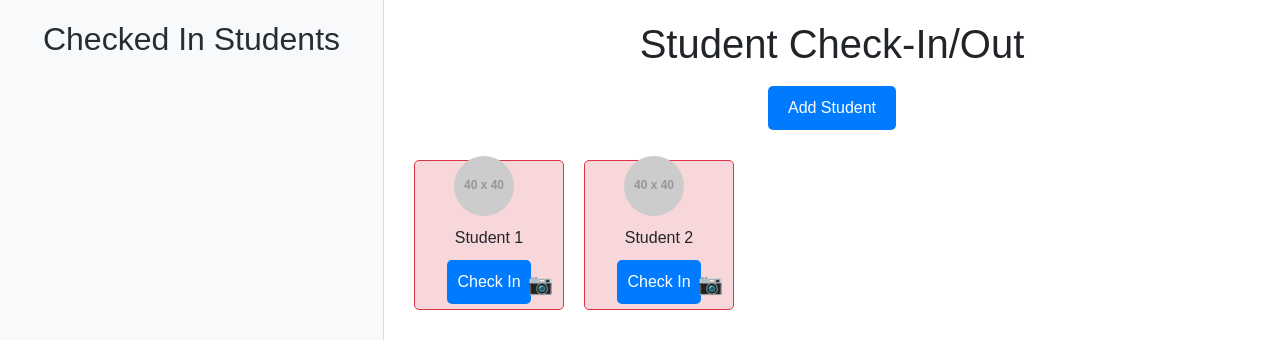
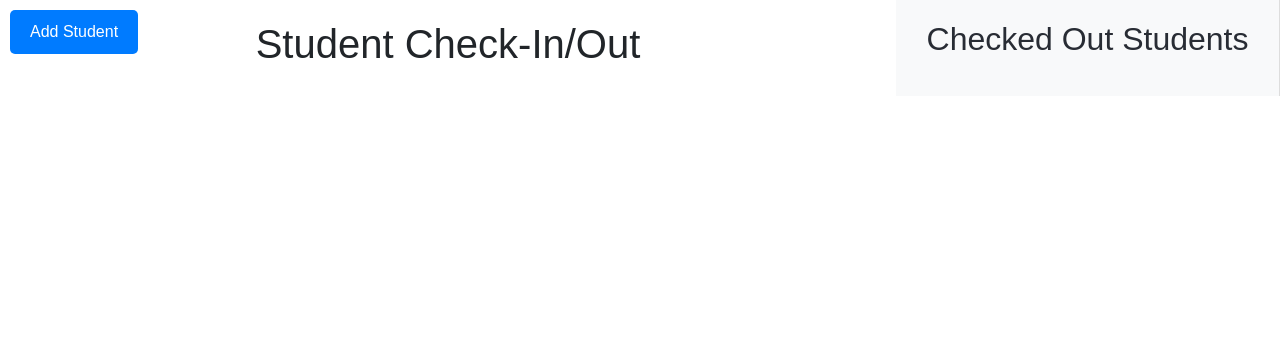
Before and after one commit to jfkrzeminski/StudentLogger, a React (Create React App) app in the folder logger-app/: page / in a window 1280 px wide. Shown: the top 348 px of the page. Built offline with nearby package versions, Linux system fonts and the light colour scheme; the HTML template or start-up script is replaced by a standard one.

Commit message:
Created "Checked Out" section instead of "Checked In"

```diff
--- a/logger-app/src/App.css
+++ b/logger-app/src/App.css
@@ -26,6 +26,9 @@ h2 {
   padding: 10px 20px;
   margin-bottom: 20px;
   cursor: pointer;
+  position: fixed;
+  top: 0;
+  left: 0;
 }
 
 .App {
@@ -74,3 +77,36 @@ h2 {
   border-radius: 50%;
   margin-right: 10px;
 }
+
+/* App.css */
+
+.student-list {
+  list-style-type: none;
+  padding: 0;
+}
+
+.student-item {
+  margin-bottom: 10px;
+}
+
+.student-box {
+  display: flex;
+  align-items: center;
+  padding: 10px;
+  border: 1px solid #ccc;
+  border-radius: 5px;
+}
+
+.student-image {
+  width: 40px; /* Adjust size as needed */
+  height: 40px; /* Adjust size as needed */
+  margin-right: 10px;
+}
+
+.checked-in {
+  background-color: #c3e6cb; /* Green background for checked-in students */
+}
+
+.checked-out {
+  background-color: #f5c6cb; /* Red background for checked-out students */
+}
--- a/logger-app/src/App.tsx
+++ b/logger-app/src/App.tsx
@@ -4,16 +4,11 @@ import StudentList from './components/StudentList';
 import { Student } from './types';
 import './App.css';
 
-const initialStudents: Student[] = [
-  { id: 1, name: 'Student 1', status: 'Checked Out', imageUrl: 'https://via.placeholder.com/40', time: '' },
-  { id: 2, name: 'Student 2', status: 'Checked Out', imageUrl: 'https://via.placeholder.com/40', time: '' },
-];
+const App: React.FC = () => {
+  const [students, setStudents] = useState<Student[]>([]);
 
-const App: React.FC = () => {
-  const [students, setStudents] = useState<Student[]>(initialStudents);
-
-  const handleAddStudent = (name: string, status: 'Checked In' | 'Checked Out', imageUrl: string) => {
-    const id = Math.max(...students.map(student => student.id)) + 1;
+  const handleAddStudent = (name: string, status: "Checked In" | "Checked Out", imageUrl: string) => {
+    const id = Math.max(...students.map(student => student.id), 0) + 1;
     const newStudent: Student = { id, name, status, time: new Date().toLocaleTimeString(), imageUrl };
     setStudents([...students, newStudent]);
   };
@@ -34,16 +29,23 @@ const App: React.FC = () => {
     ));
   };
 
+  // Filter students by status
   const checkedInStudents = students.filter(student => student.status === 'Checked In');
+  const checkedOutStudents = students.filter(student => student.status === 'Checked Out');
 
   return (
     <div className="App">
+      <div className="main-content">
+        <h1>Student Check-In/Out</h1>
+        <WaffleMenu onAddStudent={handleAddStudent} />
+        <StudentList students={students} toggleStatus={toggleStatus} updateStudentImage={updateStudentImage} />
+      </div>
       <div className="sidebar">
-        <h2>Checked In Students</h2>
+        <h2>Checked Out Students</h2>
         <ul className="student-list">
-          {checkedInStudents.map(student => (
+          {checkedOutStudents.map(student => (
             <li key={student.id} className="student-item">
-              <div className={`student-box ${student.status === 'Checked In' ? 'checked-in' : 'checked-out'}`}>
+              <div className="student-box checked-out" onClick={() => toggleStatus(student.id)}>
                 <img src={student.imageUrl} alt={student.name} className="student-image" />
                 <span>{student.name}</span>
               </div>
@@ -51,11 +53,6 @@ const App: React.FC = () => {
           ))}
         </ul>
       </div>
-      <div className="main-content">
-        <h1>Student Check-In/Out</h1>
-        <WaffleMenu onAddStudent={handleAddStudent} />
-        <StudentList students={students} toggleStatus={toggleStatus} updateStudentImage={updateStudentImage} />
-      </div>
     </div>
   );
 };
--- a/logger-app/src/components/AddStudentModal.css
+++ b/logger-app/src/components/AddStudentModal.css
@@ -56,10 +56,12 @@
     background-color: #007bff;
     color: white;
     border: none;
+    position: relative;
   }
 
   .button-group button:last-child {
     background-color: #dc3545;
     color: white;
     border: none;
+    position: relative;
   }
--- a/logger-app/src/components/StudentList.css
+++ b/logger-app/src/components/StudentList.css
@@ -29,11 +29,13 @@
   .student-box.checked-in {
     background-color: #d4edda;
     border-color: #28a745;
+    color: black; /* Color of the text */
   }
 
   .student-box.checked-out {
     background-color: #f8d7da;
     border-color: #dc3545;
+    color : black; /* Color of the text */
   }
 
   .student-image {
--- a/logger-app/src/components/StudentList.tsx
+++ b/logger-app/src/components/StudentList.tsx
@@ -1,6 +1,6 @@
 import React from 'react';
+import './StudentList.css';
 import { Student } from '../types';
-import './StudentList.css';
 
 interface StudentListProps {
   students: Student[];
@@ -9,16 +9,15 @@ interface StudentListProps {
 }
 
 const StudentList: React.FC<StudentListProps> = ({ students, toggleStatus, updateStudentImage }) => {
-  const handleImageChange = (id: number, event: React.ChangeEvent<HTMLInputElement>) => {
-    const file = event.target.files?.[0];
-    if (file) {
+  const handleImageChange = (event: React.ChangeEvent<HTMLInputElement>, id: number) => {
+    if (event.target.files && event.target.files[0]) {
       const reader = new FileReader();
-      reader.onloadend = () => {
-        if (typeof reader.result === 'string') {
-          updateStudentImage(id, reader.result);
+      reader.onload = (e) => {
+        if (e.target && e.target.result) {
+          updateStudentImage(id, e.target.result as string);
         }
       };
-      reader.readAsDataURL(file);
+      reader.readAsDataURL(event.target.files[0]);
     }
   };
 
@@ -26,19 +25,10 @@ const StudentList: React.FC<StudentListProps> = ({ students, toggleStatus, updat
     <ul className="student-list">
       {students.map(student => (
         <li key={student.id} className="student-item">
-          <div className={`student-box ${student.status === 'Checked In' ? 'checked-in' : 'checked-out'}`}>
-            <img src={student.imageUrl} alt={student.name} className="student-image" />
+          <div className={`student-box ${student.status === 'Checked In' ? 'checked-in' : 'checked-out'}`} onClick={() => toggleStatus(student.id)}>
+            <img src={student.imageUrl || 'https://via.placeholder.com/60'} alt={student.name} className="student-image" />
             <span>{student.name}</span>
-            <button onClick={() => toggleStatus(student.id)}>
-              {student.status === 'Checked In' ? 'Check Out' : 'Check In'}
-            </button>
-            <input
-              type="file"
-              accept="image/*"
-              onChange={(event) => handleImageChange(student.id, event)}
-              style={{ display: 'none' }}
-              id={`file-input-${student.id}`}
-            />
+            <input type="file" accept="image/*" id={`file-input-${student.id}`} style={{ display: 'none' }} onChange={(e) => handleImageChange(e, student.id)} />
             <label htmlFor={`file-input-${student.id}`} className="image-upload-label">📷</label>
           </div>
         </li>
--- a/logger-app/src/components/studentsData.ts
+++ b/logger-app/src/components/studentsData.ts
@@ -3,7 +3,7 @@ import { Student } from '../types';
 
 export const initialStudents: Student[] = [
   { id: 1, name: 'Student 1', status: 'Checked In', time: new Date().toLocaleTimeString(), imageUrl: 'https://via.placeholder.com/40' },
-  { id: 2, name: 'Student 2', status: 'Checked Out', time: new Date().toLocaleTimeString(), imageUrl: 'https://via.placeholder.com/40' },
+  { id: 2, name: 'Student 2', status: 'Checked In', time: new Date().toLocaleTimeString(), imageUrl: 'https://via.placeholder.com/40' },
   // Add more students as needed
 ];
 
```
Also changed, not shown: logger-app/src/components/CheckedInModal.tsx (+6 -10 lines).
